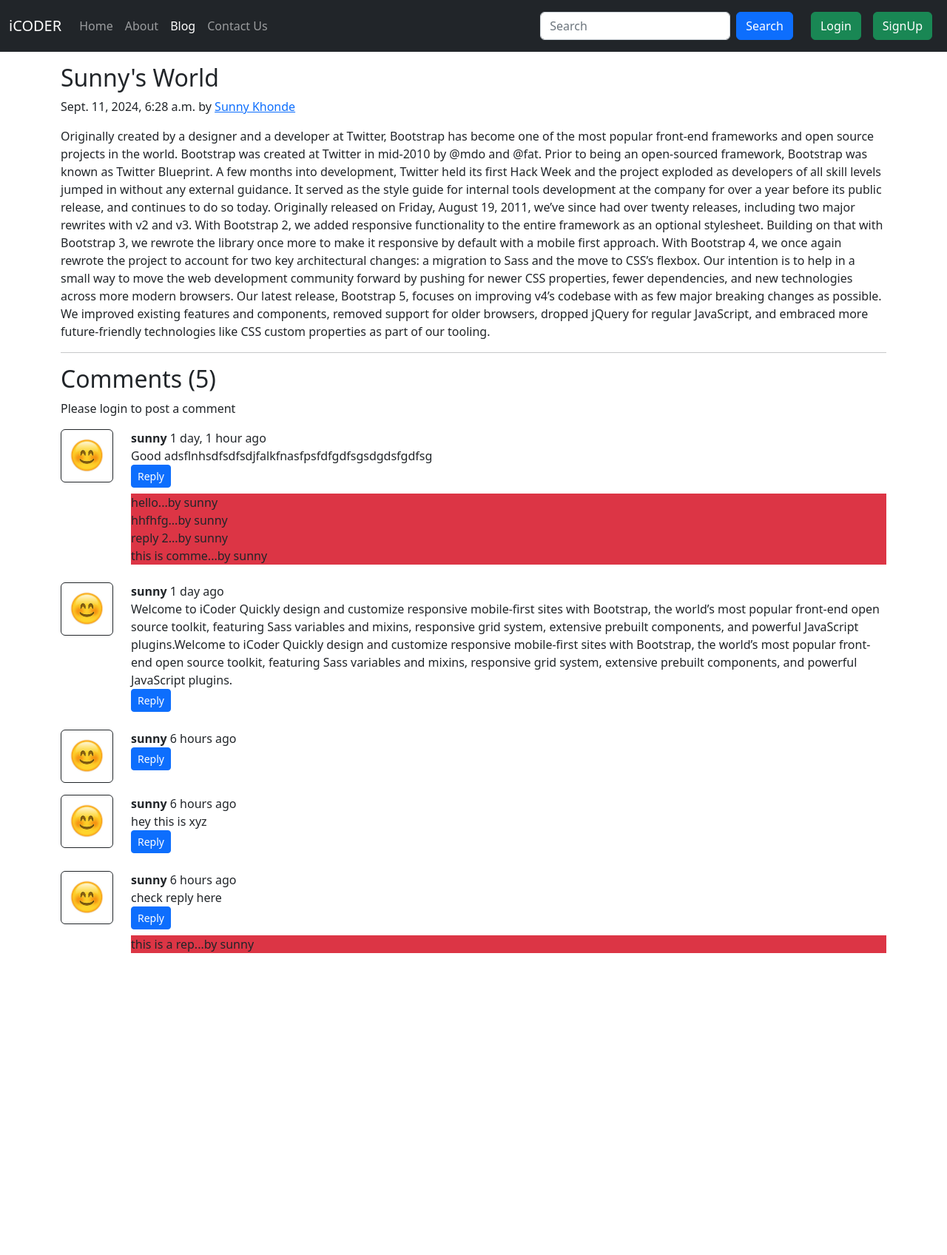
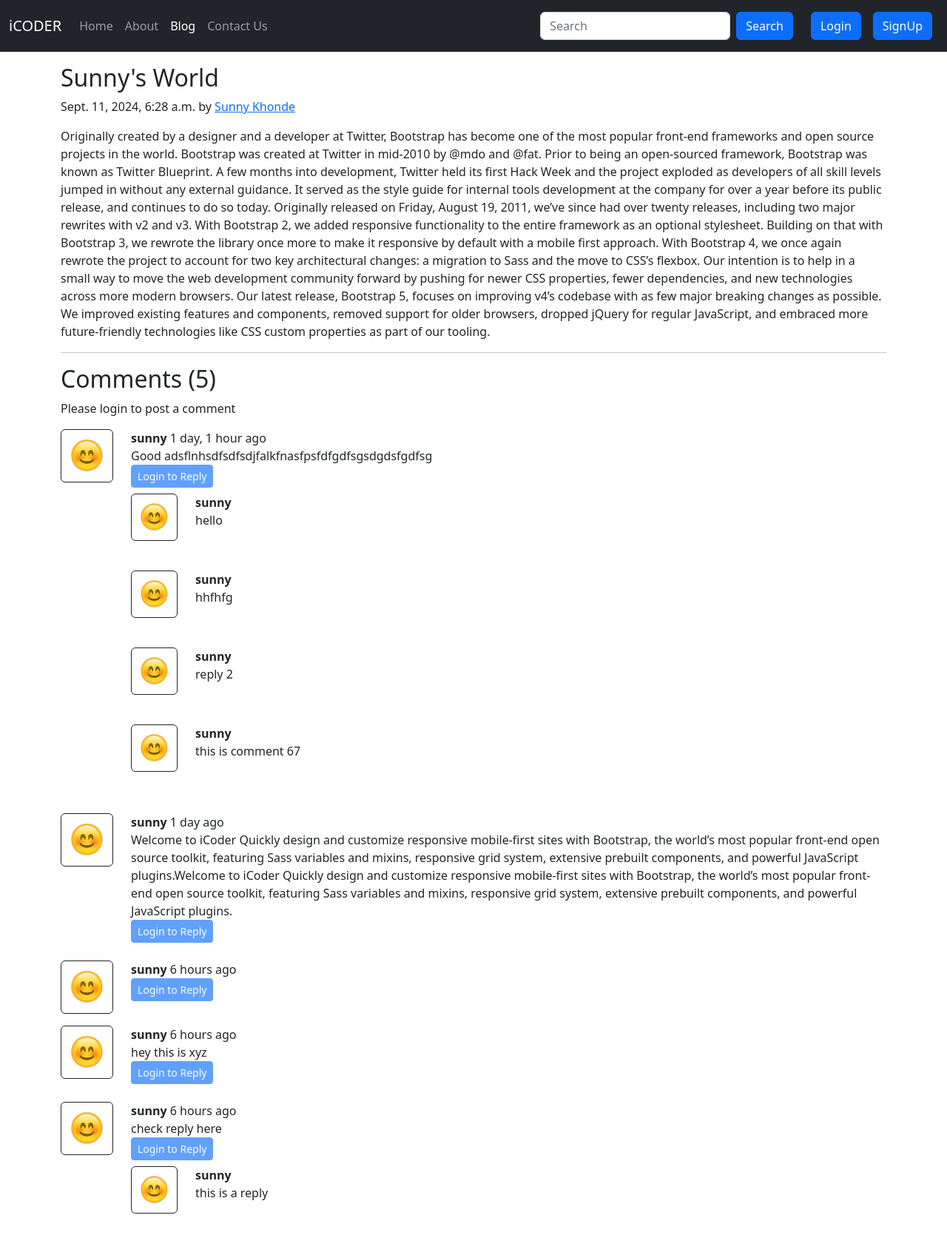
Before and after one commit to yash9151/Blog_App, a Django app: a page that uses iCoder/templates/base.html in a window 1280 px wide. Shown: the whole page at 74% size. Before the commit the page ends 1288 px from the top, so only its background shows below. Run offline with Django 5.2, Linux system fonts and the light colour scheme; data comes from the database, SQL or seed files in the repository; both versions use the stored data as it was after the commit; some libraries are stand-ins or nearby versions.

Commit message:
Designing Replies Below Comments & Other Fixes

```diff
--- a/iCoder/templates/base.html
+++ b/iCoder/templates/base.html
@@ -46,10 +46,10 @@
             </ul>
             {% else %}
               <!-- Button to trigger Signup modal -->
-               <button type="button" class="btn btn-success m-2" data-bs-toggle="modal" data-bs-target="#loginModal">
+               <button type="button" class="btn btn-primary m-2" data-bs-toggle="modal" data-bs-target="#loginModal">
                 Login
               </button>
-              <button type="button" class="btn btn-success m-2" data-bs-toggle="modal" data-bs-target="#signupModal">
+              <button type="button" class="btn btn-primary m-2" data-bs-toggle="modal" data-bs-target="#signupModal">
                 SignUp
               </button>
             {% endif %}
--- a/iCoder/templates/blog/blogPost.html
+++ b/iCoder/templates/blog/blogPost.html
@@ -44,10 +44,10 @@
         <span>{{ comment.timestamp | naturaltime }}</span>
         <div>{{ comment.comment }}</div>
         <div class="reply mx-0">
+          {% if user.is_authenticated %}
           <button class="btn btn-sm btn-primary" type="button" data-toggle="collapse" data-target="#replyBox{{ comment.sno }}" aria-expanded="false" aria-controls="replyBox{{ comment.sno }}">
             Reply
           </button>
-
           <div class="collapse" id="replyBox{{ comment.sno }}">
             <div class="card card-body my-2">
               <form action="/blog/postComment" method="post">
@@ -62,12 +62,27 @@
               </form>
             </div>
           </div>
-          <div class="replies bg-danger my-2">
-                {% for reply in replyDict|get_val:comment.sno %}
-                    {{reply}}
-                    <br>
-                {% endfor %}
+          {% else %}
+            <button class="btn btn-sm btn-primary" type="button" data-toggle="collapse" data-target="#replyBox{{ comment.sno }}" aria-expanded="false" aria-controls="replyBox{{ comment.sno }}" disabled>
+                Login to Reply
+            </button>
+          {% endif %}
+          <div class="replies my-2">
+            {% for reply in replyDict|get_val:comment.sno %}
+              <div class="row my-2">
+                <div class="col-md-1">
+                  <img class="rounded mx-auto d-block w-100 p-2 border border-dark" src="/static/img/user.png" alt="user">
+                </div>
+                <div class="col-md-11">
+                  <b>{{ reply.user.username }}</b>
+                  <span class="badge badge-secondary">{{ reply.timestamp | naturaltime }}</span>
+                  <div>{{ reply.comment }}</div>
+                </div>
+              </div>
+              <br>
+            {% endfor %}
           </div>
+
 
         </div>
       </div>
```
Also changed, not shown: iCoder/db.sqlite3.
